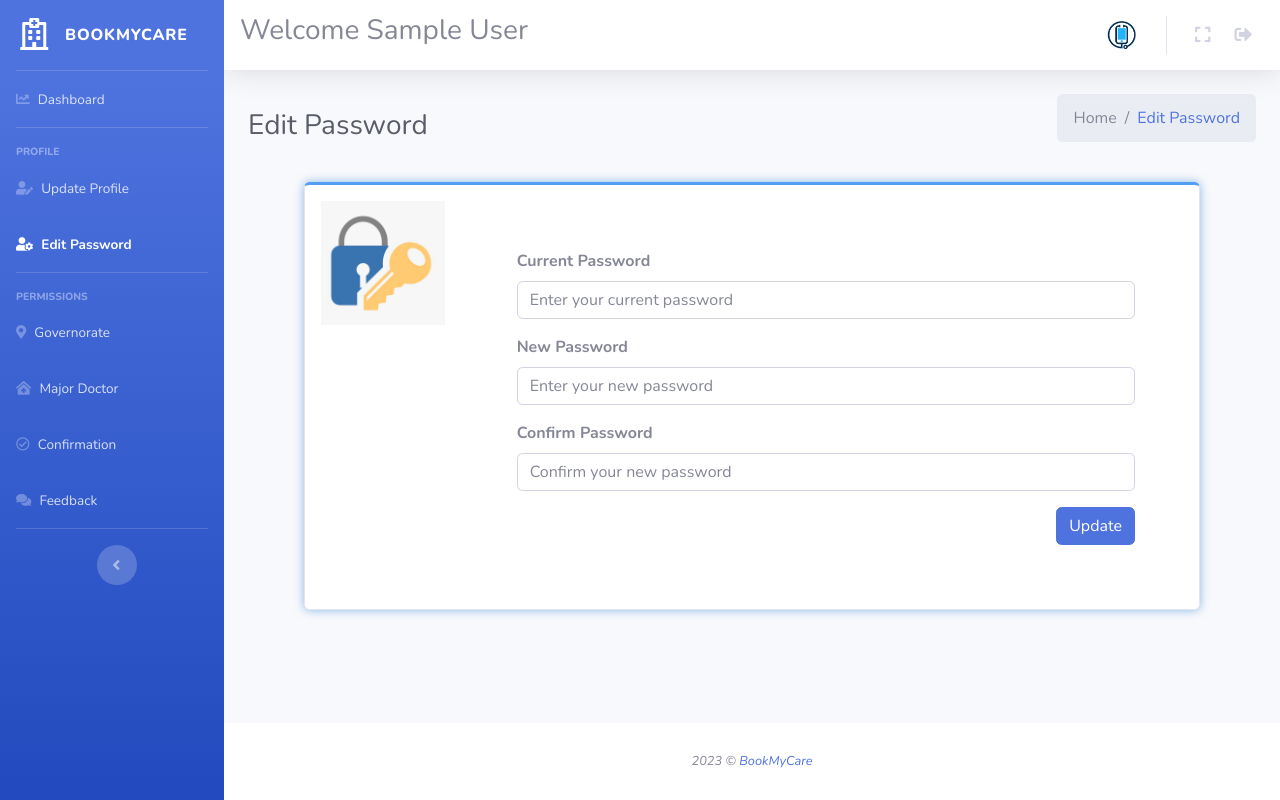
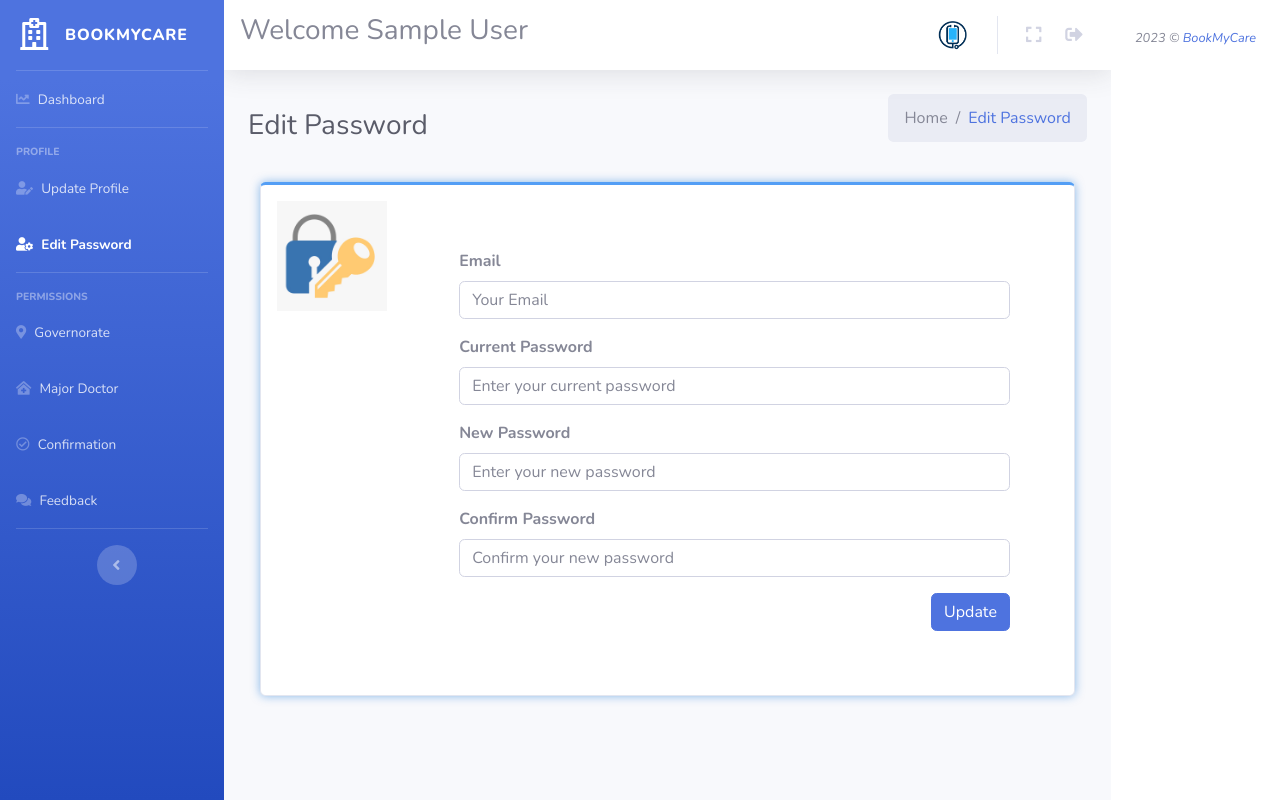
Before and after one commit to hussein-hodroj/BookingMedicalWebsite, a PHP site: page /dashboard-editpassword.php in a window 1280 px wide. Run offline with PHP 8.4, Linux system fonts and the light colour scheme; the visitor is signed in with stand-in values (Sample User, id 1).

Commit message:
edit dashboard password

```diff
--- a/dashboard-editpassword.php
+++ b/dashboard-editpassword.php
@@ -273,6 +273,7 @@
 
                     </div> -->
     <div class="container ">
+   <form action="editnewpass.php" method="POST"
       <div class="row m justify-content-center">
         <div class=" card shadow-blue p-3 " style="box-shadow: 0 0 10px 0 rgba(24, 117, 216, 0.5);border-top: solid rgb(83, 158, 245)">
           <div class="row g-0 ">
@@ -285,6 +286,12 @@
                 <!-- <h4 class="card-title">Update Password</h4> -->
 
                 <form id="updatePasswordForm">
+                      <div class="form-group">
+                      <label class="font-weight-bold" for="currentPassword">Email</label>
+      <input type="text" class="form-control form-control-user"for="email"
+                 id="email" name="email"
+                    placeholder="Your Email">
+                                        </div>
                   <div class="form-group">
                     <label class="font-weight-bold" for="currentPassword">Current Password</label>
                     <input type="password" class="form-control" id="currentPassword"
@@ -293,7 +300,7 @@
 
                   <div class="form-group">
                     <label class="font-weight-bold" for="newPassword">New Password</label>
-                    <input type="password" class="form-control" id="newPassword" placeholder="Enter your new password">
+                    <input type="password" class="form-control" id="newPassword" name="NewPass" placeholder="Enter your new password">
                   </div>
 
                   <div class="form-group">
@@ -302,7 +309,7 @@
                       placeholder="Confirm your new password">
                   </div>
                   <div class="d-flex justify-content-end ">
-                    <button type="submit" title="update" class="btn btn-primary " id="editpassword">Update </button>
+                    <button type="submit" name="update" title="update" class="btn btn-primary " id="editpassword">Update </button>
 
                   </div>
 
@@ -333,7 +340,7 @@
 
         </div>
         <!-- End of Content Wrapper -->
-
+    </form>
     </div>
     <!-- End of Page Wrapper -->
 
@@ -370,6 +377,17 @@
                 // Reset previous error messages
                 $(".error-message").remove();
                 $(".is-invalid").removeClass("is-invalid");
+
+
+
+              // Validate Email
+
+                var email = $("#email").val().trim();
+                if (email === "") {
+                    $("#email").addClass("is-invalid");
+                    $("<div class='text-danger error-message'>Please enter the correct email.</div>").insertAfter("#email");
+                }
+
 
                 // Validate current password
                 var currentPassword = $("#currentPassword").val().trim();
```
Also changed, not shown: editnewpass.php (added, +13 -0 lines), newpassword.php (added, +13 -0 lines).
